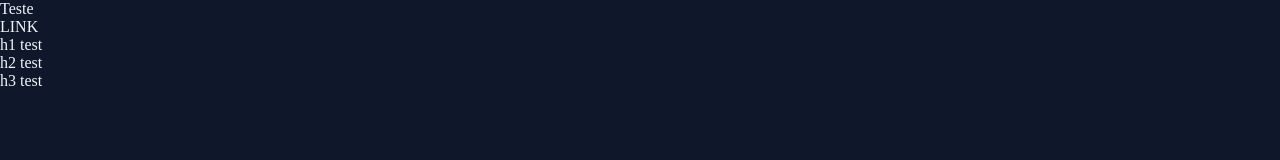
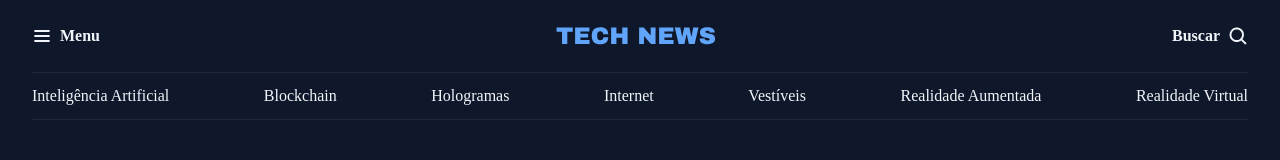
Before and after one commit to RafaDalmagro/projeto-03-noticias, a plain HTML site: page index.html in a window 1280 px wide. Drawn offline with Linux system fonts and the light colour scheme.

Commit message:
Done Header

```diff
--- a/index.html
+++ b/index.html
@@ -17,11 +17,30 @@
 </head>
 
 <body>
-    <p>Teste</p>
-    <a href="">LINK</a>
-    <h1>h1 test</h1>
-    <h2>h2 test</h2>
-    <h3>h3 test</h3>
+    <header class="container">
+        <nav id="primary" class="grid grid-flow-col">
+            <div>
+                <img src="assets/icons/List.svg" alt="Icone Menu">
+                <strong>Menu</strong>
+            </div>
+            <div>
+                <img src="assets/Logo.svg" alt="TechNews Logo">
+            </div>
+            <div>
+                <strong>Buscar</strong>
+                <img src="assets/icons/MagnifyingGlass.svg" alt="Ícone de lupa para pesquisa">
+            </div>
+        </nav>
+        <nav id="secondary" class="grid grid-flow-col">
+            <a href="#">Inteligência Artificial</a>
+            <a href="#">Blockchain</a>
+            <a href="#">Hologramas</a>
+            <a href="#">Internet</a>
+            <a href="#">Vestíveis</a>
+            <a href="#">Realidade Aumentada</a>
+            <a href="#">Realidade  Virtual</a>
+        </nav>
+    </header>
 </body>
 
 </html>
--- a/styles/global.css
+++ b/styles/global.css
@@ -40,3 +40,20 @@ h2,
 h3 {
     font: inherit;
 }
+
+.container{
+    max-width: 1280px;
+    padding-inline: 32px;
+    margin-inline: auto;
+}
+
+
+/* Classe utilitaria */
+
+.grid{
+    display: grid;
+}
+
+.grid-flow-col{
+    grid-auto-flow: column;
+}
--- /dev/null
+++ b/styles/header.css
@@ -0,0 +1,24 @@
+#primary{
+    padding-block: 20px;
+
+    div{
+        display: flex;
+        align-items: center;
+        gap: 8px;
+    }
+
+    div:nth-child(2){
+       margin-inline: auto;
+    }
+
+    div:nth-child(3){
+        justify-self: end;
+    }
+}
+
+#secondary{
+    padding-block: 14px;
+    border: solid 1px var(--stroke-color);
+    border-inline: none;
+    justify-content: space-between;
+}
--- a/styles/index.css
+++ b/styles/index.css
@@ -1 +1,2 @@
 @import url(global.css);
+@import url(header.css);
```
